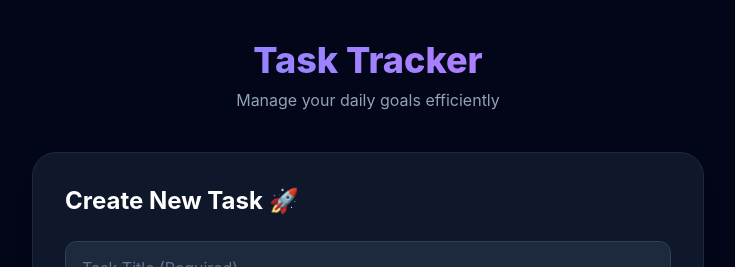
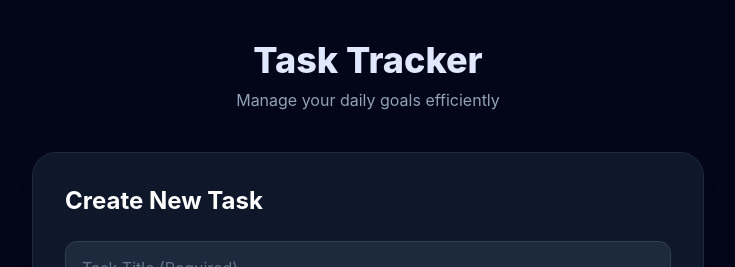
Before and after one commit to rudar11/register-login, a React app in the folder frontend/: page / in a window 1280 px wide. Shown: the top 267 px of the page, without its empty margins (272-1007 px from the left). Built offline with nearby package versions, Linux system fonts and the light colour scheme; no server answers; the HTML template or start-up script is replaced by a standard one.

Commit message:
style: update header styling in App and TaskForm components for consistency

```diff
--- a/frontend/src/App.jsx
+++ b/frontend/src/App.jsx
@@ -74,7 +74,7 @@ function App() {
 
       <div className="max-w-2xl mx-auto">
         <header className="mb-10 text-center">
-          <h1 className="text-4xl font-extrabold text-transparent bg-clip-text bg-gradient-to-r from-indigo-400 to-purple-400 mb-2">
+          <h1 className="text-4xl font-extrabold text-transparent bg-clip-text bg-gradient-to-r bg-indigo-100 mb-2">
             Task Tracker
           </h1>
           <p className="text-slate-400">Manage your daily goals efficiently</p>
--- a/frontend/src/components/TaskForm.jsx
+++ b/frontend/src/components/TaskForm.jsx
@@ -72,7 +72,7 @@ const TaskForm = ({ onAddTask }) => {
 
   return (
     <form onSubmit={handleSubmit} className="bg-slate-900 p-6 sm:p-8 rounded-3xl border border-slate-800 shadow-xl mb-8">
-      <h2 className="text-2xl font-bold text-white mb-6">Create New Task 🚀</h2>
+      <h2 className="text-2xl font-bold text-white mb-6">Create New Task </h2>
 
       <div className="mb-4">
         <input
@@ -97,7 +97,7 @@ const TaskForm = ({ onAddTask }) => {
 
       <button
         type="submit"
-        className="w-full bg-indigo-600 hover:bg-indigo-500 text-white font-bold py-3.5 rounded-xl transition-all active:scale-[0.98] shadow-lg shadow-indigo-900/20"
+        className="w-full bg-indigo-600  text-white font-bold py-3.5 rounded-xl transition-all active:scale-[0.98] shadow-lg shadow-indigo-900/20"
       >
         Add Task
       </button>
```
